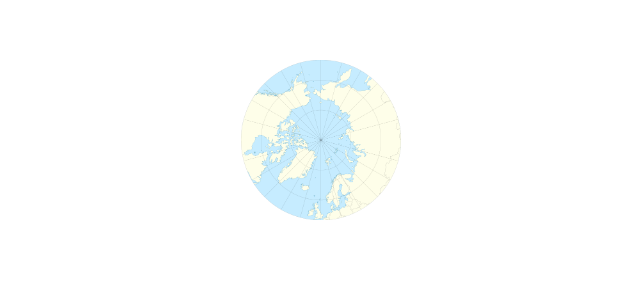
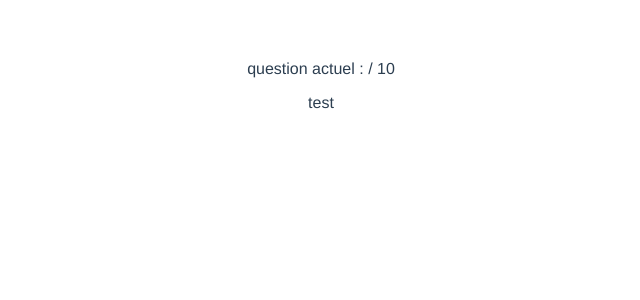
Before and after one commit to Nicolas-jcqm/GeoQuizz, a Vue app in the folder GeoQuizz/: page /#/play in a window 1280 px wide. Shown: the top 300 px of the page, without its empty margins (319-959 px from the left). Built offline with nearby package versions, Linux system fonts and the light colour scheme.

Commit message:
modif store et main

```diff
--- a/GeoQuizz/package.json
+++ b/GeoQuizz/package.json
@@ -13,7 +13,8 @@
     "axios": "^0.17.1",
     "vue": "^2.5.2",
     "vue-router": "^3.0.1",
-    "vuex": "^3.0.1"
+    "vuex": "^3.0.1",
+    "vuex-persistedstate": "^2.4.2"
   },
   "devDependencies": {
     "autoprefixer": "^7.1.2",
--- a/GeoQuizz/src/App.vue
+++ b/GeoQuizz/src/App.vue
@@ -1,6 +1,5 @@
 <template>
   <div id="app">
-    <img id="logo" src="./assets/map.png">
     <router-view/>
   </div>
 </template>
--- a/GeoQuizz/src/components/Home.vue
+++ b/GeoQuizz/src/components/Home.vue
@@ -1,6 +1,7 @@
 <template>
   <div class="hello">
     <h1>{{ msg }}</h1>
+    <img id="logo" src="../assets/map.png">
     <div v-if="user.pseudo==''">
       <form @submit.prevent="log()" class="form-sign">
         <label>Votre pseudo pour cette session de jeu : </label>
--- a/GeoQuizz/src/components/Play.vue
+++ b/GeoQuizz/src/components/Play.vue
@@ -1,6 +1,10 @@
 <template>
   <div class="play">
         <div class="windows">
+            <p>question actuel : {{ question_actuel }} / 10</p>
+            <p>{{ name }}</p>
+            <div class="image"></div>
+            <div class="map"></div>
         </div>
   </div>
 </template>
@@ -14,10 +18,11 @@
     import {
         mapState
     } from 'vuex'
+
     export default {
-        name: 'Play',
+
         computed: {
-            ...mapState([])
+            ...mapState(['name'])
         },
 
         created() {
--- a/GeoQuizz/src/main.js
+++ b/GeoQuizz/src/main.js
@@ -2,14 +2,18 @@
 // (runtime-only or standalone) has been set in webpack.base.conf with an alias.
 import Vue from 'vue'
 import App from './App'
+import store from './store'
 import router from './router'
 
 Vue.config.productionTip = false
 
 /* eslint-disable no-new */
 new Vue({
-  el: '#app',
-  router,
-  components: { App },
-  template: '<App/>'
+    el: '#app',
+    router,
+    store,
+    components: {
+        App
+    },
+    template: '<App/>'
 })
--- a/GeoQuizz/src/store/index.js
+++ b/GeoQuizz/src/store/index.js
@@ -11,6 +11,9 @@ export default new Vuex.Store({
     modules: {
     },
     state: {
+        question_actuel: 0, //donné en brut
+        images: {},
+        name: 'test'
     },
     getters: {
     },
```
Also changed, not shown: 1 other file (tests, documents, lock files or other folders).
